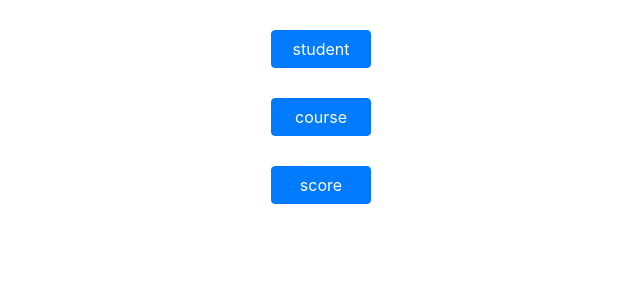
After one commit to kellyhu0109/108512, a Django app: page /bot/index/ in a window 1280 px wide. The commit adds this page. Shown: the top 300 px of the page, without its empty margins (319-959 px from the left). Run offline with Django 3.2, Linux system fonts and the light colour scheme; parts of the project's set-up code (start-up, migrations or seed data) failed here and were passed over; some libraries are stand-ins or nearby versions.

Commit message:
make it better

```diff
--- a/bot/urls.py
+++ b/bot/urls.py
@@ -21,4 +21,5 @@ urlpatterns = [
     path('callback/', views.callback),
     path('current_datetime/', views.current_datetime),
     path('r/', views.r),
+    path('index/', views.index),
 ]
--- a/bot/views.py
+++ b/bot/views.py
@@ -27,6 +27,10 @@ def current_datetime(request):
 
 def r(request):
     return render(request, 'base.html')
+
+
+def index(request):
+    return render(request, 'index.html')
 
 # --------------------------------------------------------------------------
 # --------------------------------------------------------------------------
--- a/static/css/style.css
+++ b/static/css/style.css
@@ -1 +1,5 @@
-# Empty CSS file for your own CSS
+/*# Empty CSS file for your own CSS*/
+.btn{
+    margin: 30px 0 0 0;
+    width: 100px;
+}
--- /dev/null
+++ b/templates/index.html
@@ -0,0 +1,9 @@
+{% extends 'layout.html' %}
+{% load static %}
+{% block body %}
+<div align="center" id="container">
+    <button type="submit" class="btn btn-primary">student</button><br>
+    <button type="submit" class="btn btn-primary">course</button><br>
+    <button type="submit" class="btn btn-primary">score</button>
+</div>
+{% endblock %}
--- a/templates/layout.html
+++ b/templates/layout.html
@@ -6,8 +6,13 @@
   <meta name="viewport" content="width=device-width, initial-scale=1.0">
   <meta http-equiv="X-UA-Compatible" content="ie=edge">
 
-    <link href="css/bootstrap.min.css" rel="stylesheet">
-    <link href="css/style.css" rel="stylesheet">
+    {% load static %}
+
+    <!--<link href="css/bootstrap.min.css" rel="stylesheet">-->
+    <!--<link href="css/style.css" rel="stylesheet">-->
+
+    <link href="{% static 'css/bootstrap.min.css' %}" rel="stylesheet">
+    <link href="{% static 'css/style.css' %}" rel="stylesheet">
 
   <title>TODO List</title>
 
@@ -20,7 +25,11 @@
 <body>
     {% block body %}{% endblock %}
 </body>
-    <script src="js/jquery.min.js"></script>
-    <script src="js/bootstrap.min.js"></script>
-    <script src="js/scripts.js"></script>
+    <!--<script src="js/jquery.min.js"></script>-->
+    <!--<script src="js/bootstrap.min.js"></script>-->
+    <!--<script src="js/scripts.js"></script>-->
+
+    <script src="{% static 'js/jquery.min.js' %}"></script>
+    <script src="{% static 'js/bootstrap.min.js' %}"></script>
+    <script src="{% static 'js/scripts.js' %}"></script>
 </html>
```
